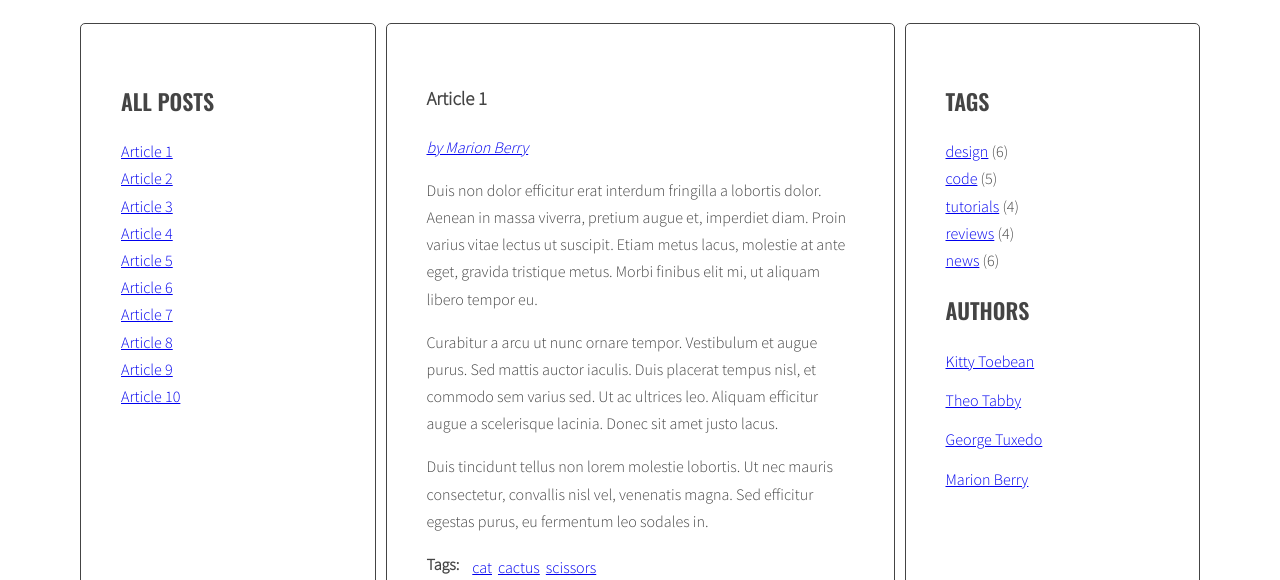
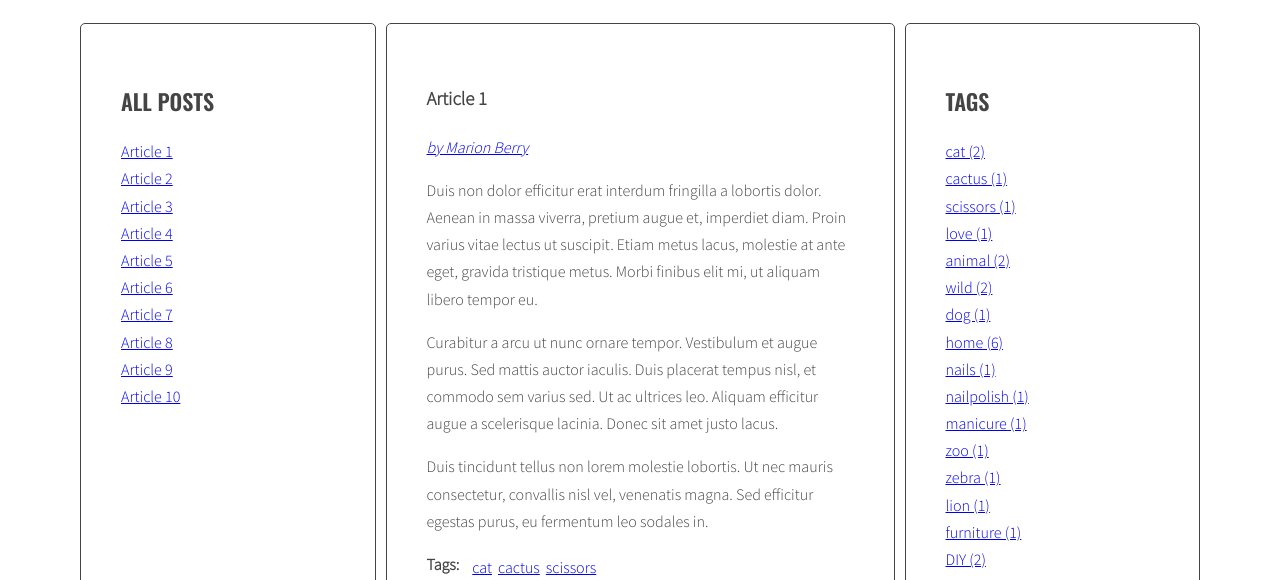
Before and after one commit to WiktoriaBr/javascript-blog, a website: page index.html in a window 1280 px wide. Shown: the part 220-800 px from the top of the page. Drawn offline with nearby package versions, Linux system fonts and the light colour scheme.

Commit message:
Add: genetation of tags in the sidebar

```diff
--- a/index.html
+++ b/index.html
@@ -324,11 +324,7 @@
           <aside class="sidebar">
             <h2 class="section-title">Tags</h2>
             <ul class="list tags">
-              <li><a href="#">design</a> <span>(6)</span></li>
-              <li><a href="#">code</a> <span>(5)</span></li>
-              <li><a href="#">tutorials</a> <span>(4)</span></li>
-              <li><a href="#">reviews</a> <span>(4)</span></li>
-              <li><a href="#">news</a> <span>(6)</span></li>
+
             </ul>
             <h2 class="section-title">Authors</h2>
             <ul class="list authors">
--- a/js/script.js
+++ b/js/script.js
@@ -36,6 +36,7 @@ const optArticleSelector = ".post",
   optTitleSelector = ".post-title",
   optTitleListSelector = ".titles",
   optArticleTagsSelector = ".post-tags .list",
+  optTagsListSelector = ".sidebar .tags",
   optArticleAuthorSelector= ".post .post-author";
 
 function generateTitleLinks(customSelector = "") {
@@ -84,6 +85,8 @@ function generateTitleLinks(customSelector = "") {
 
 
 function generateTags() {
+  /* [NEW] create a new variable allTags with an empty object */
+  let allTags = {};
   /* find all articles */
   const articles = document.querySelectorAll(optArticleSelector);
   /* START LOOP: for every article: */
@@ -102,13 +105,36 @@ function generateTags() {
     for (let tag of articleTagsArray) {
       /* generate HTML of the link */
       const linkHTML = '<li><a href="#tag-' + tag + '">' + tag + "</a></li>";
-
       /* add generated code to html variable */
       html = html + linkHTML;
+     /* [NEW] check if this link is NOT already in allTags */
+    if(!allTags[tag]) {
+      /* [NEW] add tag to allTags object */
+        allTags[tag] = 1;
+      }
+    else {
+        allTags[tag]++;
+      }
     } /* END LOOP: for each tag */
     /* insert HTML of all the links into the tags wrapper */
     tagWrappers.innerHTML = html;
   } /* END LOOP: for every article: */
+    /* [NEW] find list of tags in right column */
+    let tagList = document.querySelector(optTagsListSelector);
+    /* [NEW] create variable for all links HTML code */
+    let allTagsHTML = " ";
+
+    /* [NEW] START LOOP: for each tag in allTags: */
+    for(let tag in allTags){
+      /* [NEW] generate code of a link and add it to allTagsHTML */
+      allTagsHTML += '<li><a href="#tag-' + tag + '">' + tag + ' (' + allTags[tag] + ')</a></li>';
+    }
+    console.log(allTagsHTML);
+
+    /* [NEW] END LOOP: for each tag in allTags: */
+
+    /*[NEW] add HTML from allTagsHTML to tagList */
+    tagList.innerHTML = allTagsHTML;
 }
 
 
```
